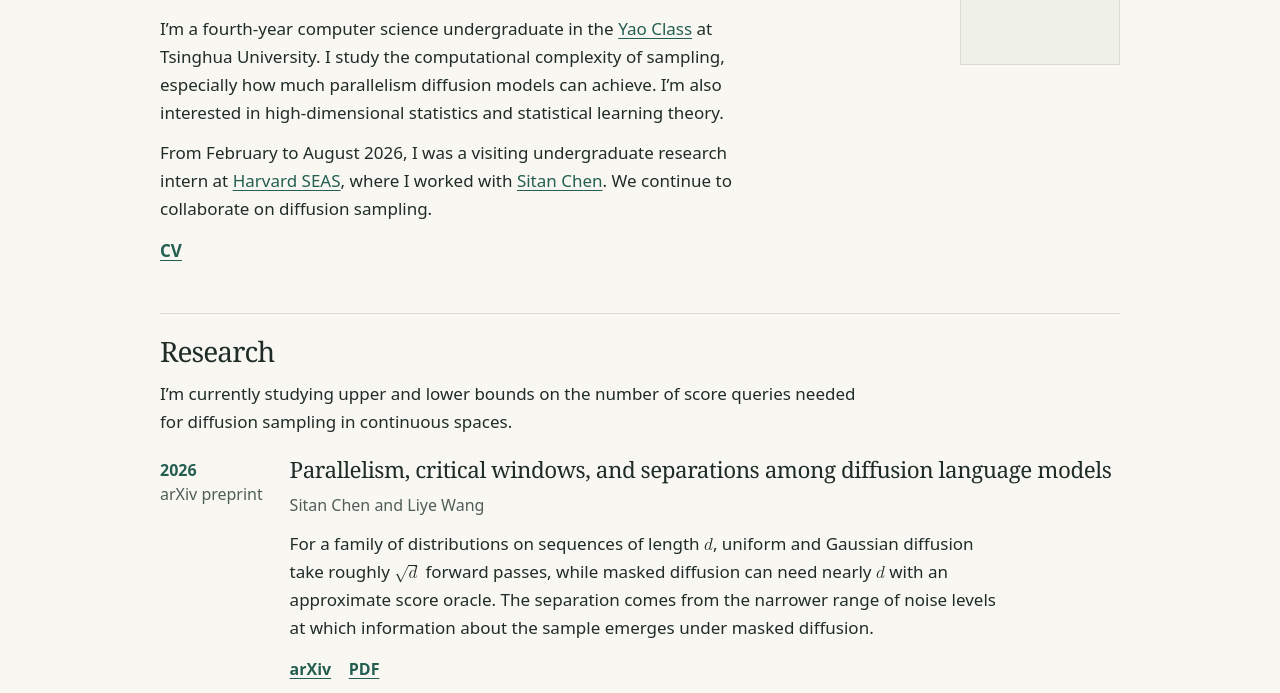
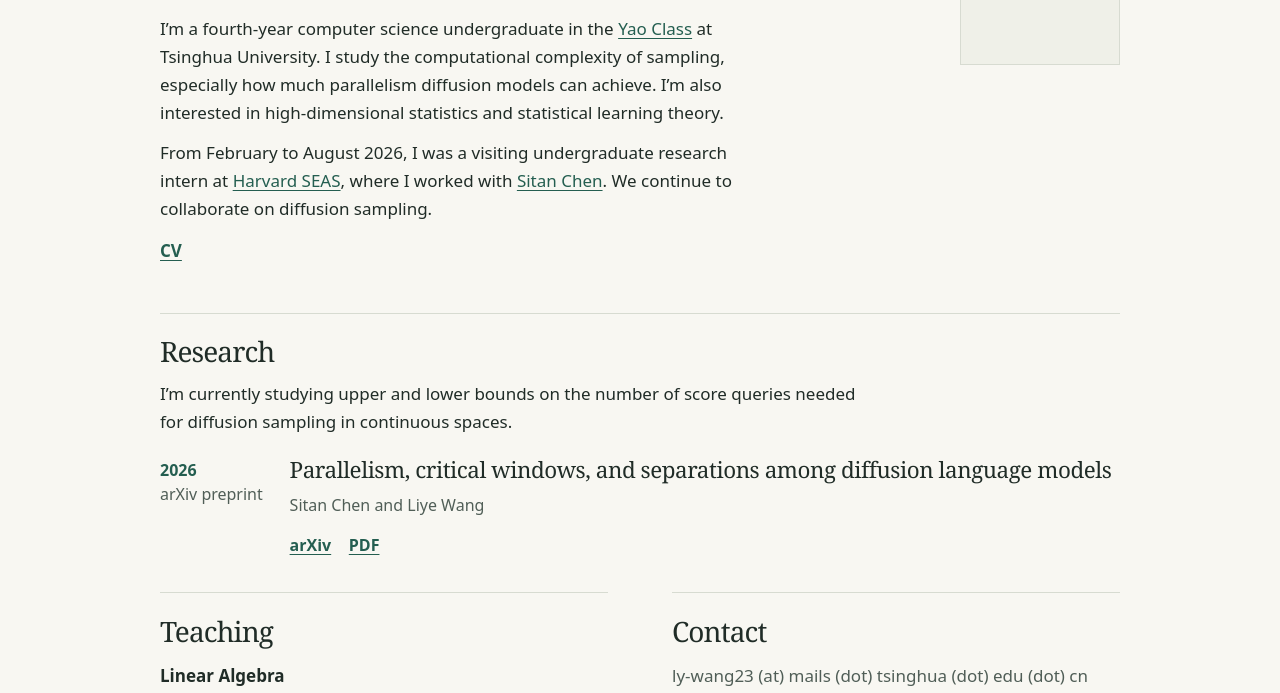
Before and after one commit to Prince-Polo/prince-polo.github.io, a plain HTML site: page index.html in a window 1280 px wide. Shown: the part 218-911 px from the top of the page. Drawn offline with Linux system fonts and the light colour scheme.

Commit message:
Update index.html

```diff
--- a/index.html
+++ b/index.html
@@ -47,7 +47,7 @@
         <div class="paper-body">
           <h3><a href="https://arxiv.org/abs/2609.20539">Parallelism, critical windows, and separations among diffusion language models</a></h3>
           <p class="authors">Sitan Chen and <span class="author-self">Liye Wang</span></p>
-          <p class="paper-summary">For a family of distributions on sequences of length
+          <!-- <p class="paper-summary">For a family of distributions on sequences of length
             <math display="inline" xmlns="http://www.w3.org/1998/Math/MathML"><semantics><mi>d</mi><annotation encoding="application/x-tex">d</annotation></semantics></math>,
             uniform and Gaussian diffusion take roughly
             <math display="inline" xmlns="http://www.w3.org/1998/Math/MathML"><semantics><msqrt><mi>d</mi></msqrt><annotation encoding="application/x-tex">\sqrt{d}</annotation></semantics></math>
@@ -55,7 +55,7 @@
             <math display="inline" xmlns="http://www.w3.org/1998/Math/MathML"><semantics><mi>d</mi><annotation encoding="application/x-tex">d</annotation></semantics></math>
             with an approximate score oracle. The separation comes from the narrower range of noise levels
             at which information about the sample emerges under masked diffusion.
-          </p>
+          </p> -->
           <div class="paper-links">
             <a href="https://arxiv.org/abs/2609.20539">arXiv</a>
             <a href="https://arxiv.org/pdf/2609.20539">PDF</a>
```
